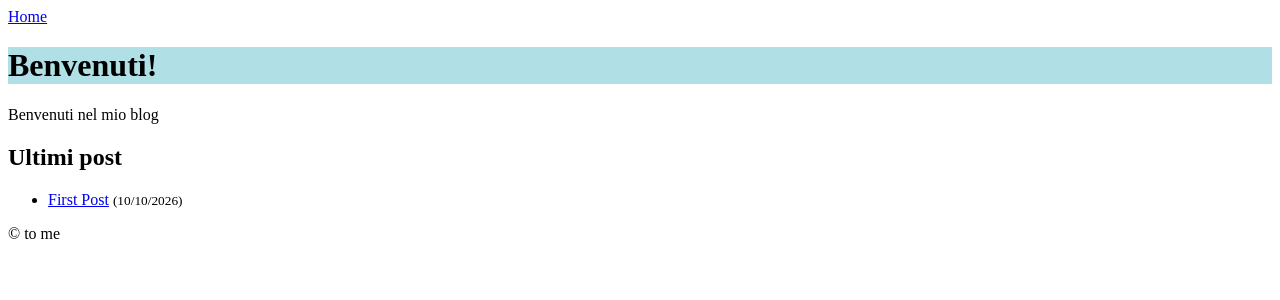
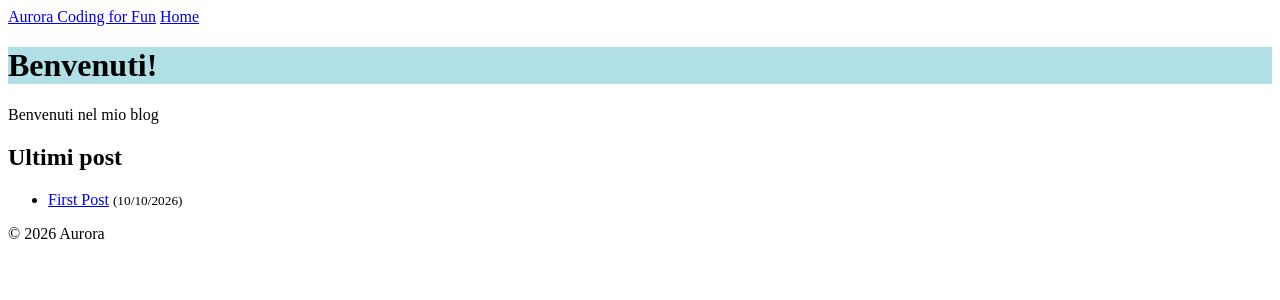
Before and after one commit to AuroraCodingForFun/BlogSite, a Jekyll site: the page built from index.md, in a window 1280 px wide. Shown: the top 300 px of the page. Built offline with Jekyll 4.4.1, drawn with Linux system fonts in a browser that asks for light colours.

Commit message:
Refactor default layout for improved structure

```diff
--- a/_layouts/default.html
+++ b/_layouts/default.html
@@ -1,20 +1,35 @@
 <!doctype html>
-<html lang="en">
+<html lang="it">
   <head>
     <meta charset="utf-8">
+    <meta name="viewport" content="width=device-width, initial-scale=1">
     <title>{{ page.title }}</title>
+    <link rel="preconnect" href="https://fonts.googleapis.com">
+    <link rel="preconnect" href="https://fonts.gstatic.com" crossorigin>
+    <link href="https://fonts.googleapis.com/css2?family=Nunito:wght@400;600&family=Fredoka:wght@500;700&display=swap" rel="stylesheet">
     <link rel="stylesheet" href="{{ '/css/style.css' | relative_url }}">
   </head>
   <body>
-    <nav>
-      <a href="https://auroracodingforfun.github.io/BlogSite">Home</a>
-    </nav>
-    <h1>{{ page.title }}</h1>
-    <section>
+    <header class="site-header">
+      <nav>
+        <a class="brand" href="{{ '/' | relative_url }}">Aurora Coding for Fun</a>
+        <a href="{{ '/' | relative_url }}">Home</a>
+      </nav>
+
+      <div class="hero">
+        <h1>{{ page.title }}</h1>
+        {% if page.image %}
+          <img src="{{ page.image | relative_url }}" alt="{{ page.image_alt | default: page.title }}">
+        {% endif %}
+      </div>
+    </header>
+
+    <main>
       {{ content }}
-    </section>
+    </main>
+
     <footer>
-      &copy; to me
+      &copy; {{ site.time | date: "%Y" }} Aurora
     </footer>
   </body>
 </html>
```
